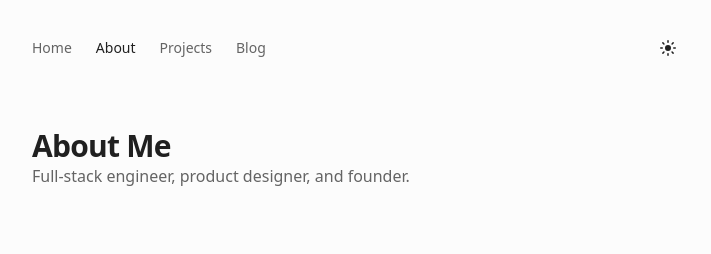
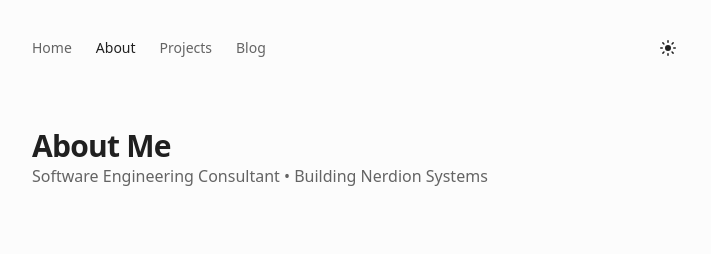
Before and after one commit to kafuikumah/kafuikumah.com, a Next.js app: page /about in a window 1280 px wide. Shown: the top 254 px of the page, without its empty margins (282-993 px from the left). Built offline with nearby package versions, Linux system fonts and the light colour scheme; a web font is replaced by a local one.

Commit message:
Refactor bio

```diff
--- a/app/about/page.tsx
+++ b/app/about/page.tsx
@@ -4,7 +4,7 @@ import { ArrowUpRightIcon } from "@heroicons/react/20/solid";
 
 export const metadata: Metadata = {
   title: "About | Kafui Kumah",
-  description: "Full-stack software engineer, product designer, and founder of Nerdion Systems.",
+  description: "Software Engineering Consultant and Founder of Nerdion Systems.",
 };
 
 function Section({ heading, children }: { heading: string; children: React.ReactNode }) {
@@ -25,7 +25,7 @@ export default function About() {
     <div className="flex flex-col gap-16 md:gap-24">
       <div className="animate-in" style={{ "--index": 1 } as React.CSSProperties}>
         <h1 className="text-3xl font-bold tracking-tight text-primary font-heading">About Me</h1>
-        <p className="text-secondary">Full-stack engineer, product designer, and founder.</p>
+        <p className="text-secondary">Software Engineering Consultant • Building Nerdion Systems</p>
       </div>
 
       <div className="flex flex-col gap-16 md:gap-24 animate-in" style={{ "--index": 2 } as React.CSSProperties}>
--- a/app/page.tsx
+++ b/app/page.tsx
@@ -17,7 +17,7 @@ export default function Home() {
             Kafui Kumah
           </h1>
           <p className="text-secondary font-heading">
-            Software Engineer & Consultant · Founder of <a href="https://nerdionsystems.com" target="_blank" className="underline underline-offset-4 hover:text-secondary transition-colors">Nerdion Systems</a>
+            Software Engineering Consultant · Founder of <a href="https://nerdionsystems.com" target="_blank" className="underline underline-offset-4 hover:text-secondary transition-colors">Nerdion Systems</a>
           </p>
         </div>
 
```
Also changed, not shown: 1 other file (tests, documents, lock files or other folders).
